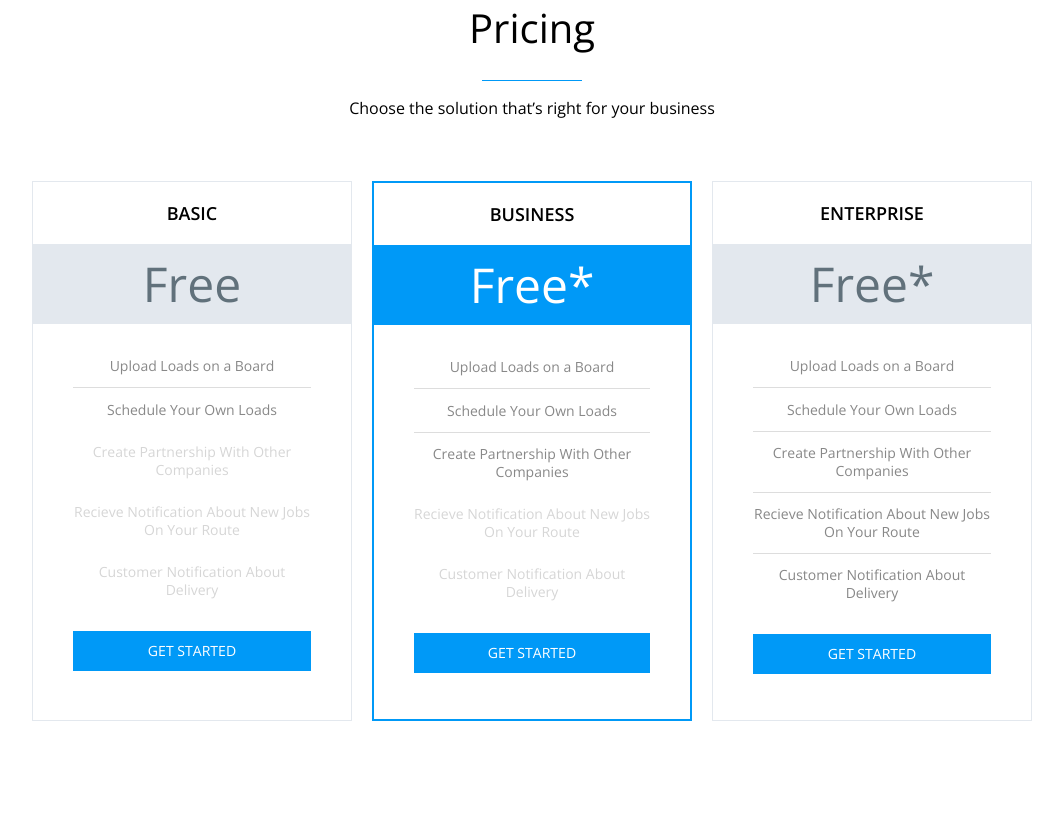
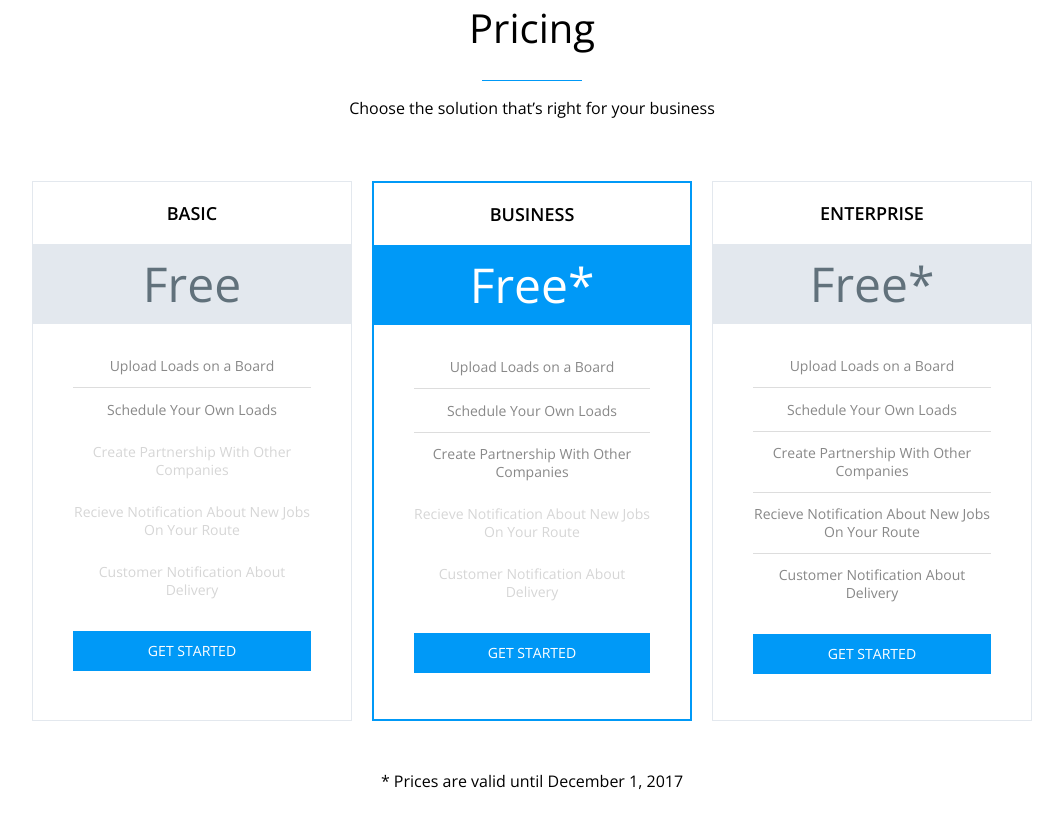
Before and after one commit to korenb/tb-landing, a website: page index.html in a window 1280 px wide. Shown: the part 1423-2252 px from the top of the page, without its empty margins (108-1171 px from the left). Before the commit the page ends 2224 px from the top, so only its background shows below. Drawn offline with nearby package versions, Linux system fonts and the light colour scheme.

Commit message:
pricing block (asterix)

```diff
--- a/index.html
+++ b/index.html
@@ -147,6 +147,9 @@
                         </div>
                     </div>
                 </div>
+                <div class="tb-pricing--footer">
+                    <p>* Prices are valid until December 1, 2017</p>
+                </div>
             </div>
         </div>
     </main>
--- a/src/styles/_custom.scss
+++ b/src/styles/_custom.scss
@@ -204,6 +204,13 @@ p{
             }
         }
     }
+    .tb-pricing--footer{
+        text-align: center;
+        font-size: 16px;
+        font-weight: 300;
+        margin-top: 50px;
+        margin-bottom: 60px;
+    }
 }
 
 .tb-features--header, .tb-pricing--header{
```
Also changed, not shown: css/styles.css.
